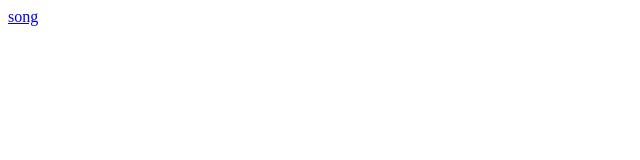
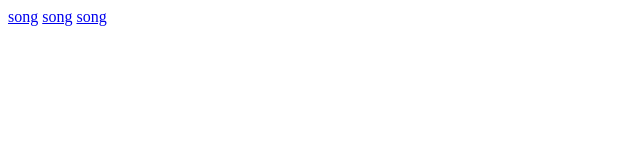
Before and after one commit to Keshav365/daku, a plain HTML site: page index.html in a window 1280 px wide. Shown: the full height of the page, 0-640 px from the left. Drawn offline with Linux system fonts and the light colour scheme.

Commit message:
Update index.html

```diff
--- a/index.html
+++ b/index.html
@@ -8,5 +8,8 @@
 </head>
 <body>
     <a href="./Daku.mp3">song</a>
+     <a href="./wuShangClan.mp3">song</a>
+     <a href="./RapGod.mp3">song</a>
+
 </body>
 </html>
```
